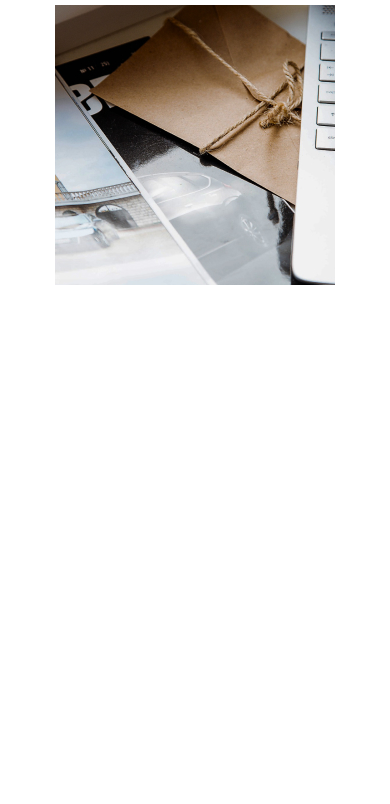
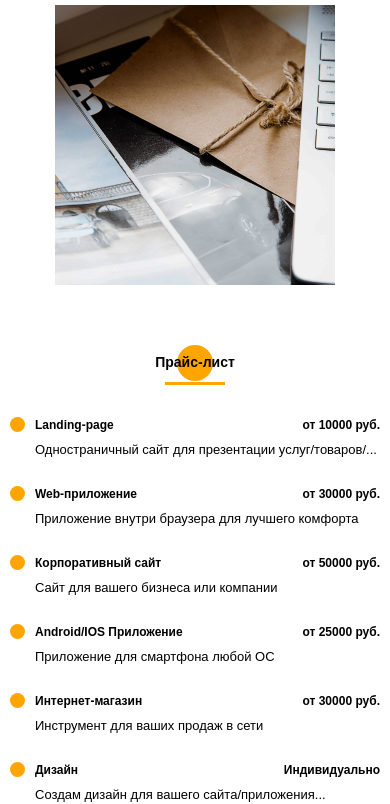
Before and after one commit to Abubjazov/PORTFOLIO, a website: page src/index.html in a window 390 px wide. Shown: the part 6515-7319 px from the top of the page. Before the commit the page ends 6800 px from the top, so only its background shows below. Drawn offline with nearby package versions, Linux system fonts and the light colour scheme; files that its build step writes are made by us from their sources.

Commit message:
секция pricelist адаптирована под мобильные устройства

```diff
--- a/src/index.html
+++ b/src/index.html
@@ -533,7 +533,7 @@
         </div>
     </section>
 
-    <!-- <section class="pricelist">
+    <section class="pricelist">
         <div class="container">
 
             <h2 class="title title_fz16 resume__title">Прайс-лист</h2>
@@ -622,7 +622,7 @@
             </div>
 
         </div>
-    </section> -->
+    </section>
 
     <!-- <section class="contacts">
         <div class="container">
--- a/src/sass/blocks/_media.scss
+++ b/src/sass/blocks/_media.scss
@@ -80,6 +80,12 @@
                 grid-column: unset;
                 grid-row: unset;
             }
+        }
+    }
+    .pricelist {
+        &__wrapper {
+            column-gap: unset;
+            justify-content: space-between;
         }
     }
 }
@@ -172,6 +178,24 @@
         }
         &__wrapper {
             margin-top: 30px;
+        }
+        .divider {
+            margin: 0 auto;
+        }
+    }
+    .pricelist {
+        padding-top: 50px;
+        .title_fz20 {
+            font-size: 16px;
+        }
+        &__subtitle {
+            font-size: 24px;
+            line-height: 40px;
+        }
+        &__wrapper {
+            margin-top: 30px;
+            column-gap: unset;
+            justify-content: center;
         }
         .divider {
             margin: 0 auto;
@@ -301,4 +325,13 @@
             gap: 30px;
         }
     }
+    .pricelist {
+        margin-top: 15px;
+        &__wrapper {
+            padding-left:0;
+            padding-right: 0;
+            grid-template-columns: repeat(auto-fit, 100%);
+            row-gap: 25px;
+        }
+    }
 }
--- a/src/sass/blocks/_pricelist.scss
+++ b/src/sass/blocks/_pricelist.scss
@@ -5,7 +5,7 @@
         padding-left: 50px;
         padding-right: 50px;
         display: grid;
-        grid-template-columns: repeat(2, 370px);
+        grid-template-columns: repeat(auto-fit, 370px);
         grid-template-rows: repeat(3, 44px);
         grid-auto-rows: 44px;
         column-gap: 300px;
```
